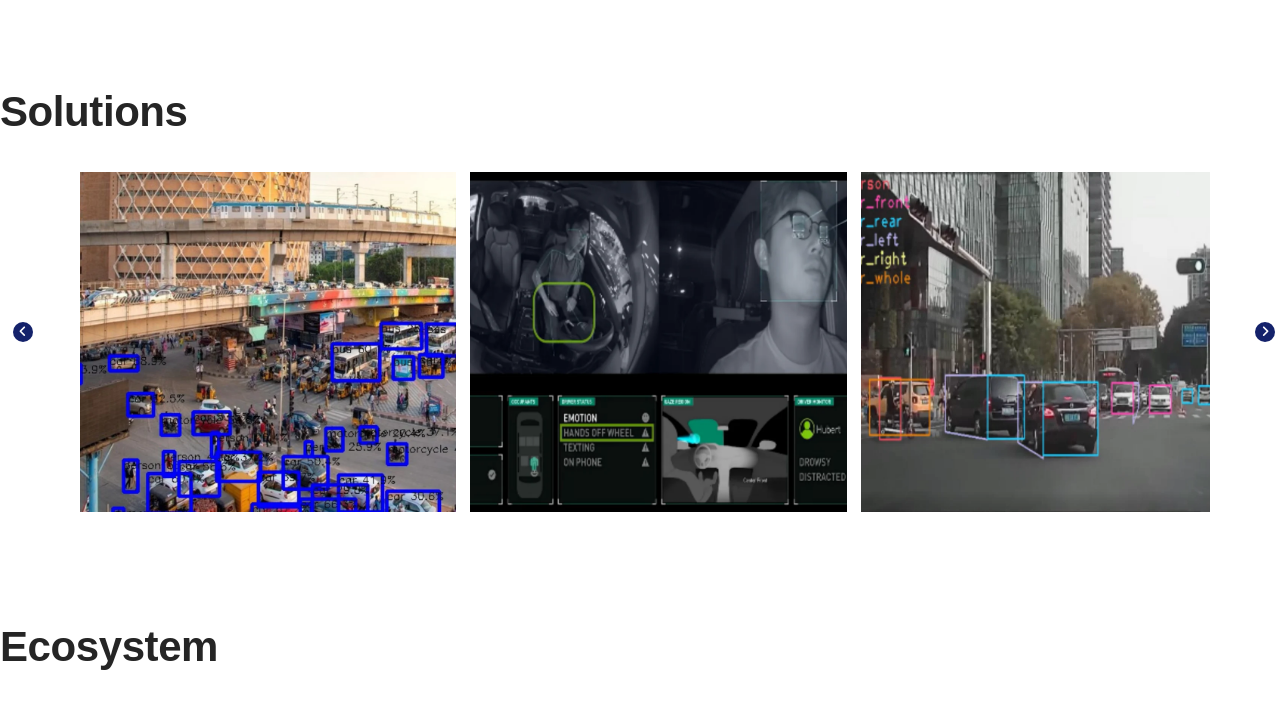
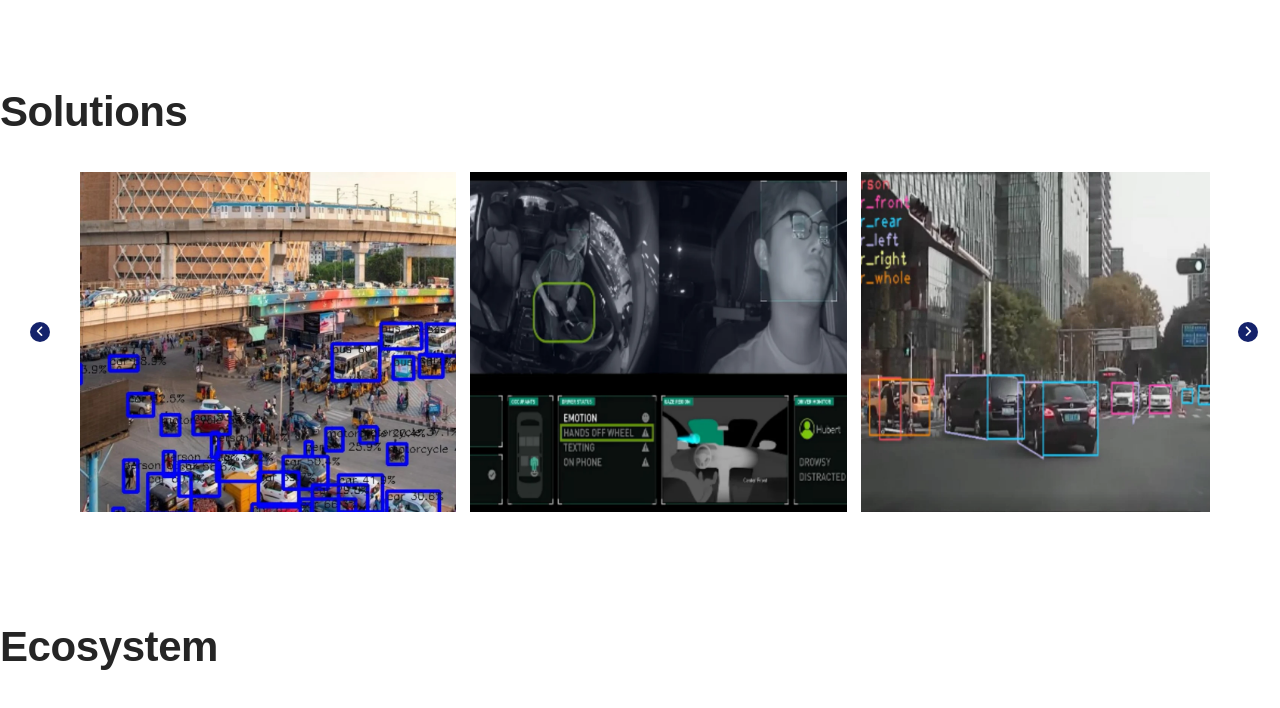
Before and after one commit to howkeye/temp, a plain HTML site: page index.html in a window 1280 px wide. Both pictures are taken after a click on the icon 1265 px from the left and 2134 px from the top of the page. Shown: the part 1802-2510 px from the top of the page. Drawn offline with Linux system fonts and the light colour scheme.

Commit message:
added padding fix

```diff
--- a/style.css
+++ b/style.css
@@ -283,11 +283,11 @@ button:hover {
     background: #14226b;
   }
   .wrapper i:first-child{
-    left: -0.25px;
+    left: 17px;
     display: none;
   }
   .wrapper i:last-child{
-    right: -0.25px;
+    right: 17px;
   }
   .wrapper .carousel{
     font-size: 0px;
```
